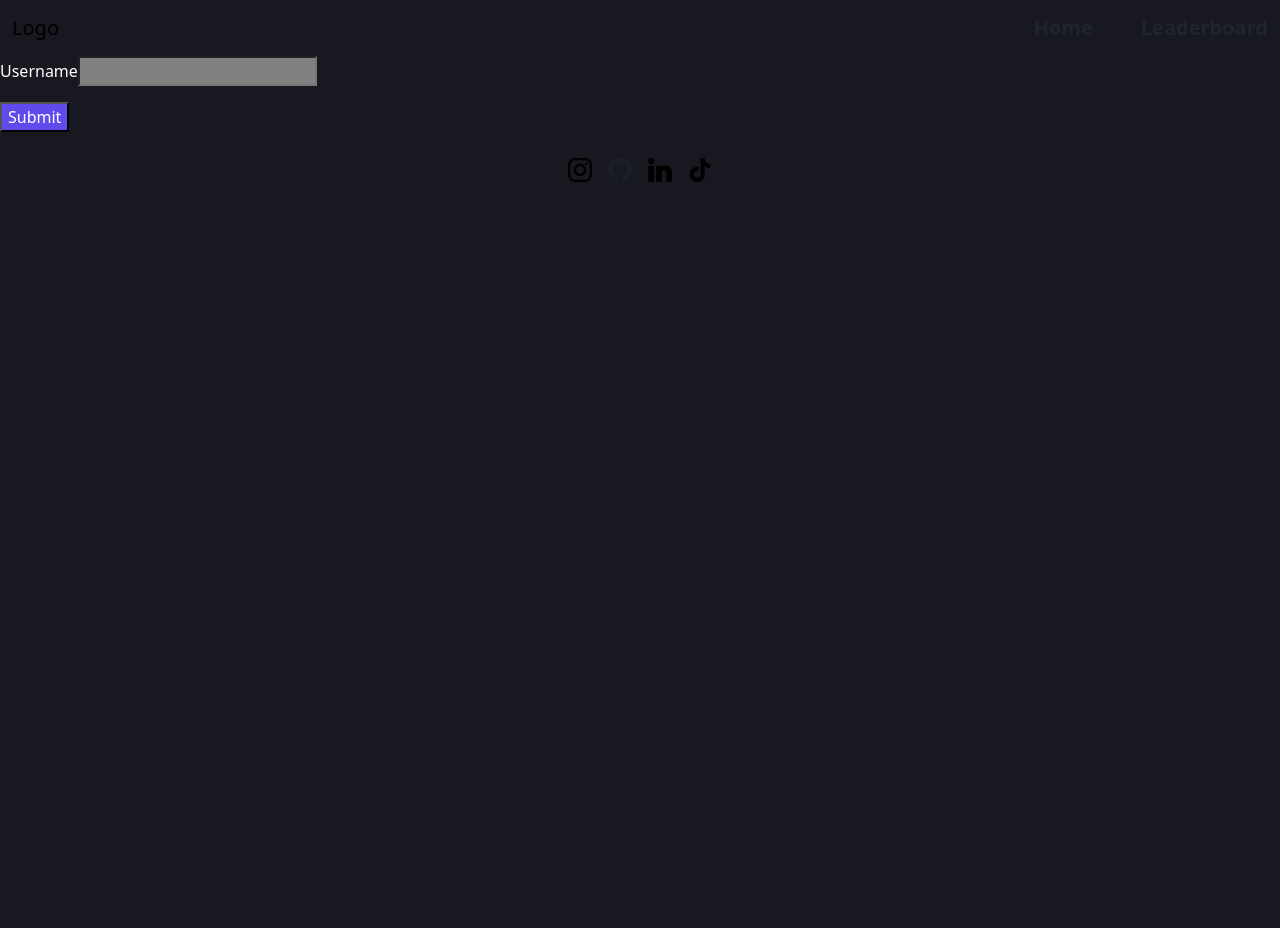
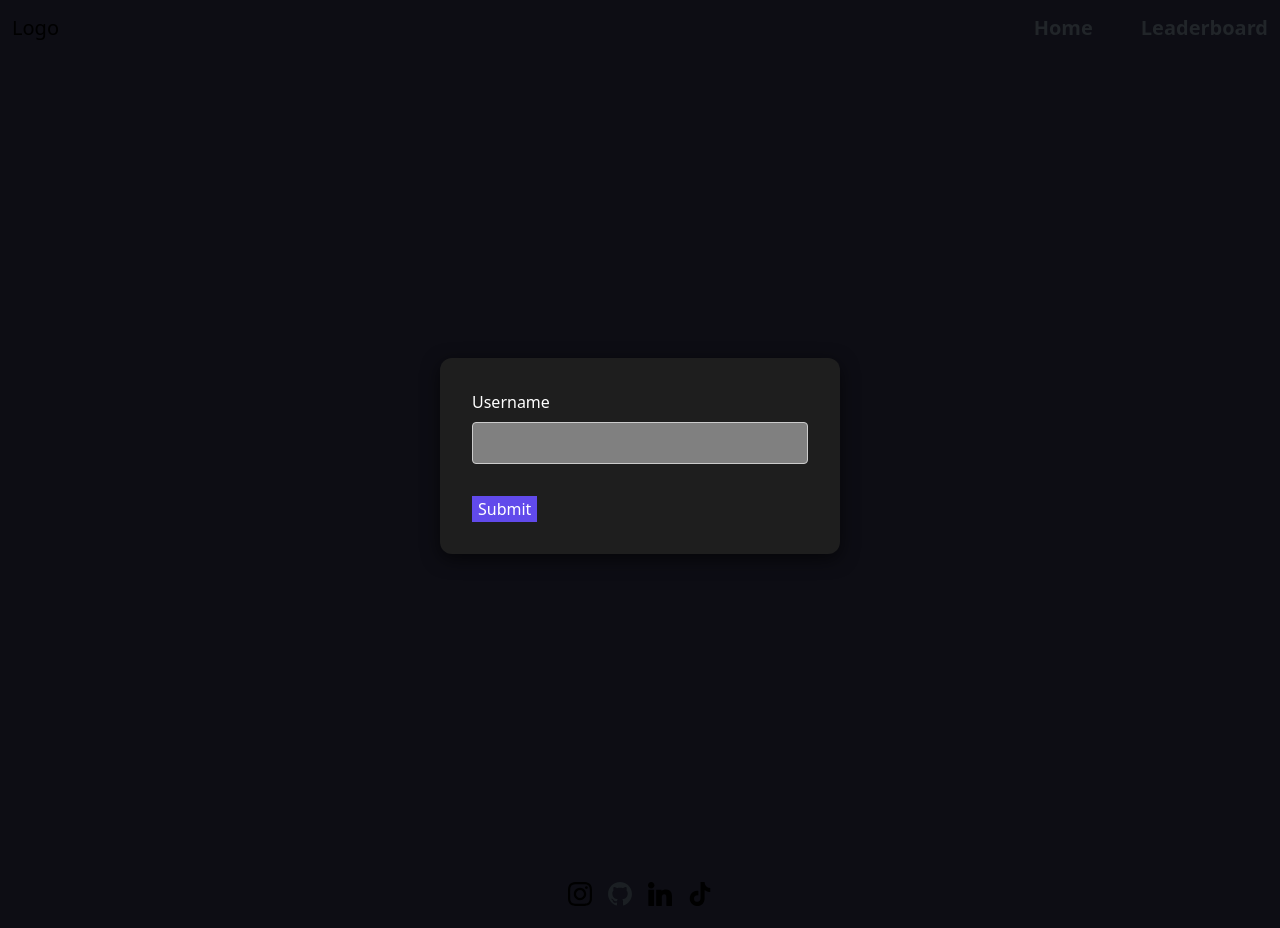
Before and after one commit to KaiaBryant/shadow-stack, a React (Vite) app in the folder client/: page /createuser in a window 1280 px wide. Before the commit the page ends 800 px from the top, so only its background shows below. Built offline with nearby package versions, Linux system fonts and the light colour scheme.

Commit message:
Added input prevention for username & fixed CSS for form/levels

```diff
--- a/client/src/pages/CreateUsername.jsx
+++ b/client/src/pages/CreateUsername.jsx
@@ -1,26 +1,38 @@
-import React from "react";
+import React, { useState } from "react";
 import { useNavigate } from "react-router-dom";
 import "../styles/CreateUser.css";
 
 function CreateUser() {
   const navigate = useNavigate();
+  const [username, setUsername] = useState("");
 
   const handleSubmit = (e) => {
-        e.preventDefault();      // stop page refresh
-        navigate("/character-select");      // route to /levels
+    e.preventDefault(); // stop page refresh
+
+    // later send `username` to backend / DB here
+    // await api.createUser({ username });
+
+    navigate("/character-select", { state: { username } }); // pass username if needed
   };
 
   return (
-    <form onSubmit= {handleSubmit}>
+    <div className="custom-form-wrapper">
+      <form onSubmit={handleSubmit} className="custom-form">
         <div className="mb-3">
           <label htmlFor="username" className="custom-form-label">
             Username
           </label>
           <input
-          type="username"
+            type="text"
+            id="username"
             className="custom-form-control"
-          id="username"
             aria-describedby="usernameHelp"
+            value={username}
+           onChange={(e) => {
+        const value = e.target.value;
+        const onlyLetters = value.replace(/[^A-Za-z]/g, "");
+        setUsername(onlyLetters);
+}}
           />
         </div>
 
@@ -28,6 +40,7 @@ function CreateUser() {
           Submit
         </button>
       </form>
+    </div>
   );
 }
 
--- a/client/src/pages/Home.jsx
+++ b/client/src/pages/Home.jsx
@@ -16,7 +16,7 @@ function Home() {
                         <p className="lead fs-4 text-secondary mb-5">
                             Built for aspiring analysts, students, and cybersecurity teams who want practical learning — not boring theory.
                         </p>
-                        <button className="btn btn-primary btn-lg px-5 py-3 fw-semibold" onClick={() => navigate('/character-select')}>
+                        <button className="btn btn-primary btn-lg px-5 py-3 fw-semibold" onClick={() => navigate('/createuser')}>
                             Get Started
                         </button>
                     </div>
--- a/client/src/styles/CreateUser.css
+++ b/client/src/styles/CreateUser.css
@@ -1,13 +1,48 @@
+html, body {
+    margin: 0;
+    padding: 0;
+    background-color: #0d0d14; /* your app's background */
+    height: 100%;
+}
+
+/* Wrapper to center form */
+.custom-form-wrapper {
+    min-height: 100vh;
+    display: flex;
+    justify-content: center;
+    align-items: center;
+}
+
+/* Form box */
+.custom-form {
+    background-color: #1e1e1e;
+    padding: 2rem;
+    border-radius: 12px;
+    box-shadow: 0 5px 18px rgba(0, 0, 0, 0.6);
+    width: 100%;
+    max-width: 400px;
+}
+
+/* Label */
 .custom-form-label {
     color: white;
+    margin-bottom: 0.5rem;
+    display: block;
+}
 
+/* Input */
+.custom-form-control {
+    background-color: grey;
+    color: white;
+    border: 1px solid #ccc;
+    width: 100%;
+    padding: 0.5rem 0.75rem;
+    border-radius: 4px;
 }
 
 .custom-btn {
     background-color: #614aeb;
     color: white;
+    border: none;
+    margin-top: 1rem;
 }
-
-.custom-form-control {
-    background-color: grey;
-}
--- a/client/src/styles/global.css
+++ b/client/src/styles/global.css
@@ -1,3 +1,15 @@
-*{
+/**{
     background: #181820;
+}*/
+
+body {
+    background-color: #0d0d14 !important;
 }
+
+.custom-form-wrapper {
+    background-color: #0d0d14; /* optional, ensures matching */
+}
+
+.custom-form .mb-3 {
+    margin-bottom: 1rem; /* or 0 if you want no gap */
+}
--- a/client/src/styles/levels.css
+++ b/client/src/styles/levels.css
@@ -4,7 +4,7 @@
   width: 420px;
   height: 420px;
   margin: 3rem auto;
-  background: #181820;
+  background: #0d0d14;
 }
 
 /* center circle */
```
Lines whose indentation alone changed are shown as unchanged.
